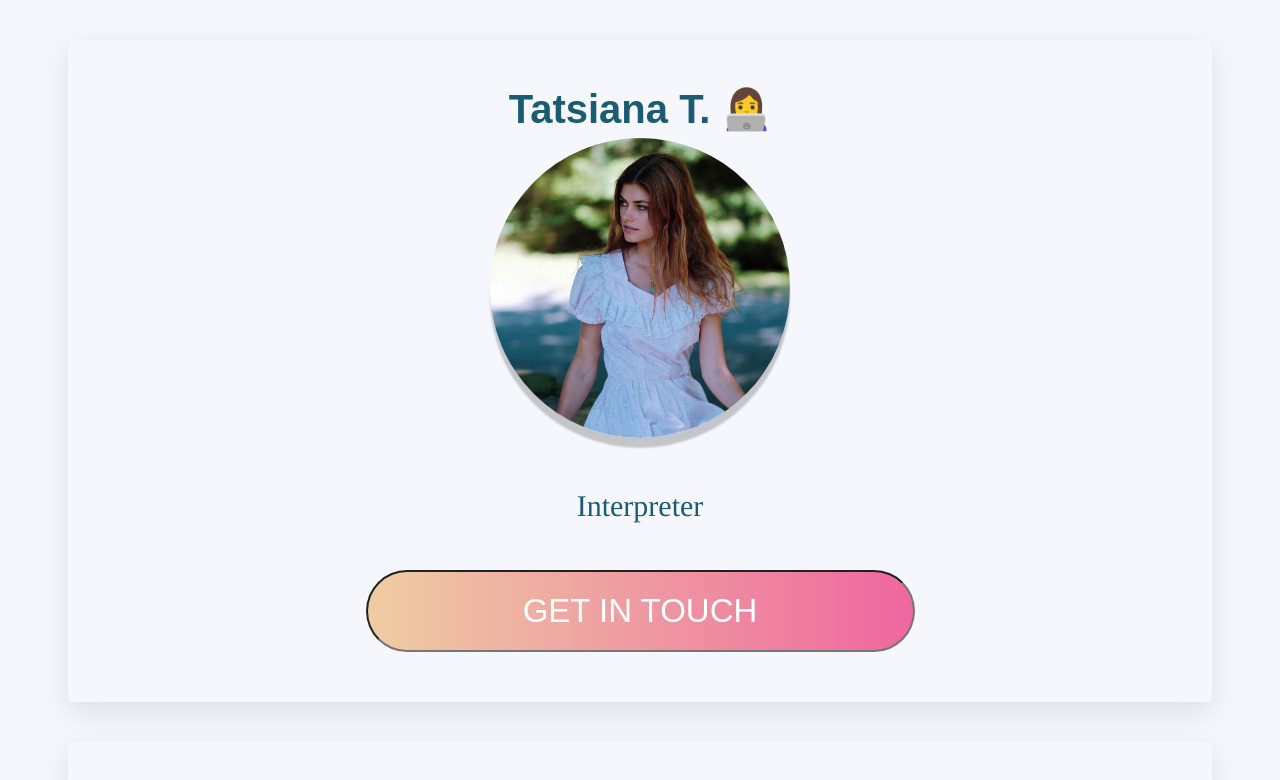
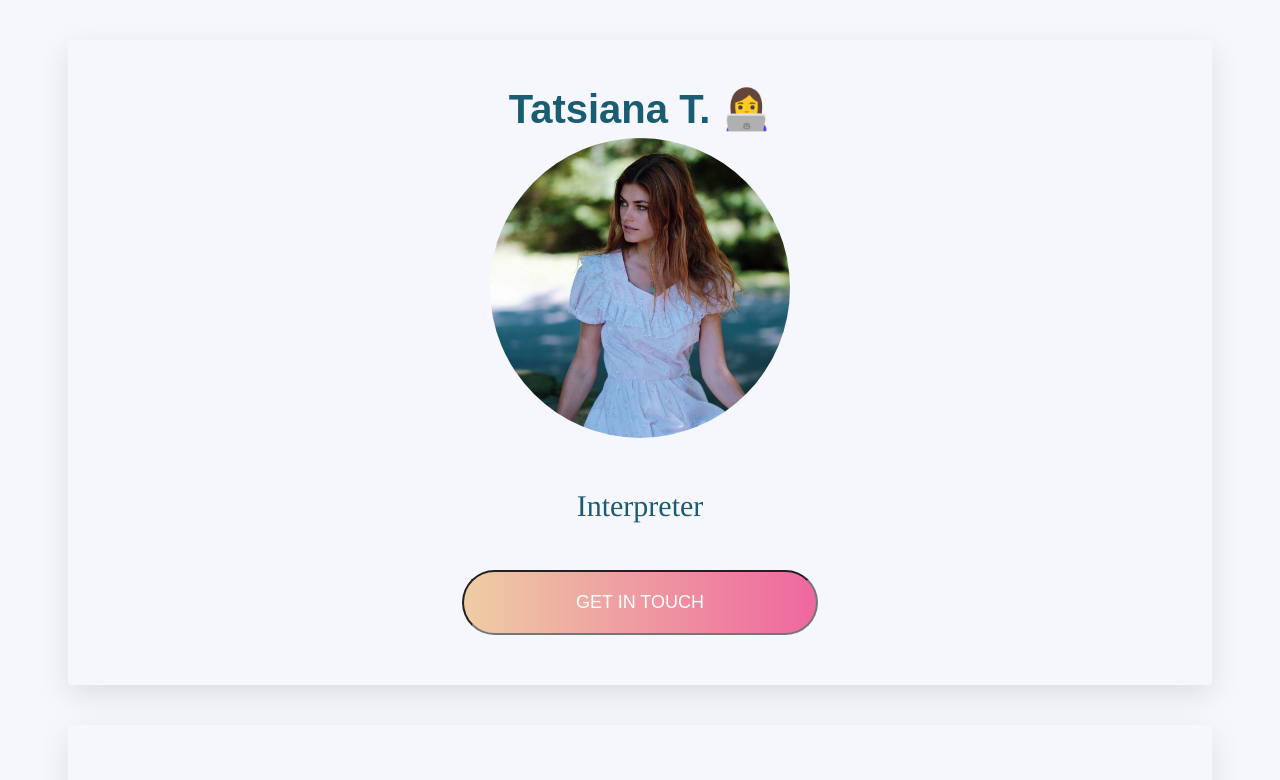
Before and after one commit to Tati-tatsiana/profile, a plain HTML site: page index.html in a window 1280 px wide. Shown: the top 780 px of the page. Drawn offline with Linux system fonts and the light colour scheme.

```diff
--- a/style.css
+++ b/style.css
@@ -38,7 +38,6 @@ a:hover {
 .list-inline {
   list-style: none;
   padding-left: 0px;
-  size: ;
 }
 
 .list-inline > li {
@@ -51,7 +50,6 @@ a:hover {
   height: 300px;
   border-radius:150px;
   object-fit:cover;
-  box-shadow: 0 10px 2px rgba(0,0,0,0.2);
 }
 
 .button {
@@ -64,7 +62,7 @@ a:hover {
   transition: 0.6s;
   background-size: 205% auto;
   border-radius: 80px;
-  font-size: 1.1em;
+  font-size: large;
   cursor: pointer;
 }
 
```
